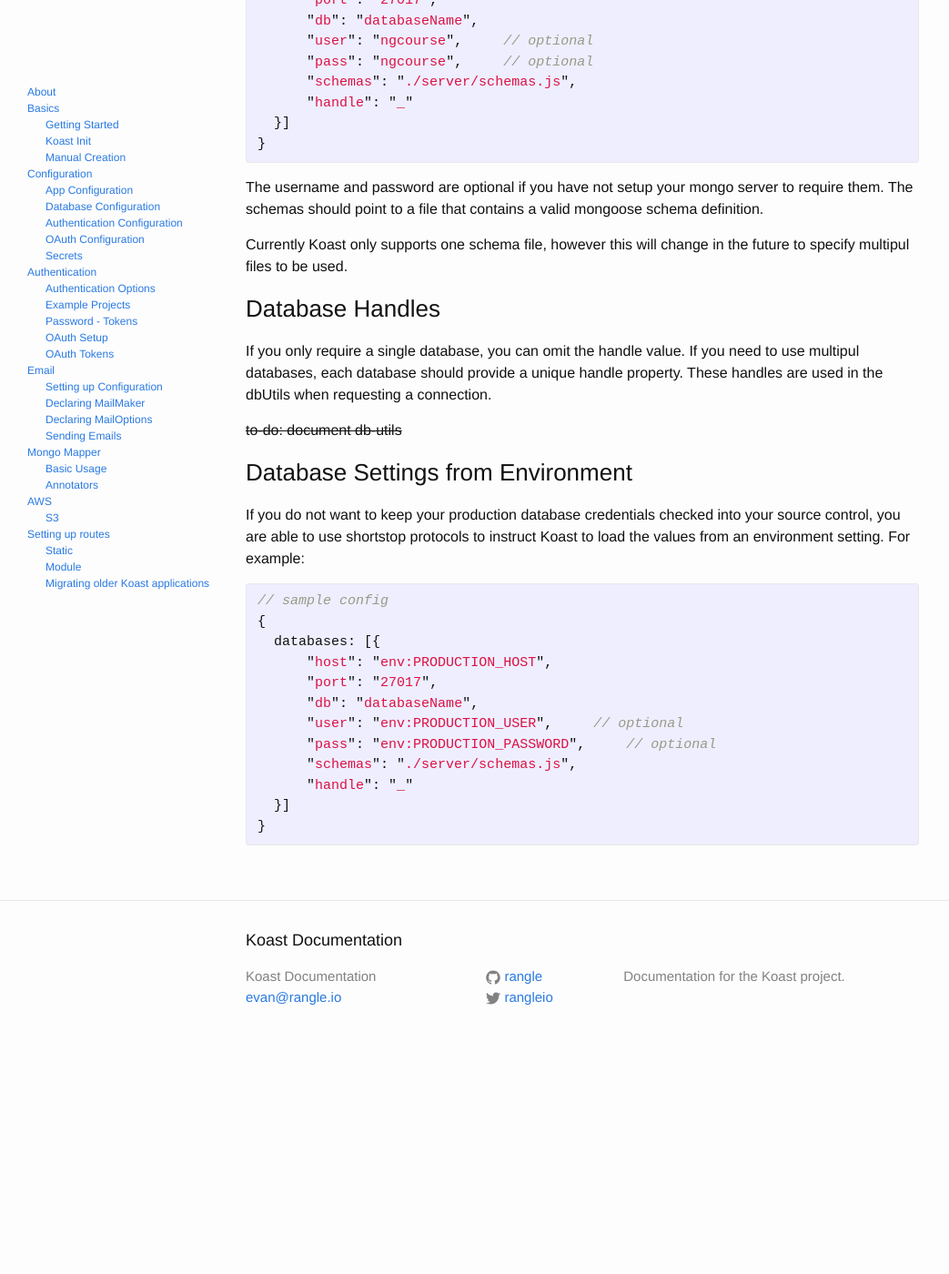
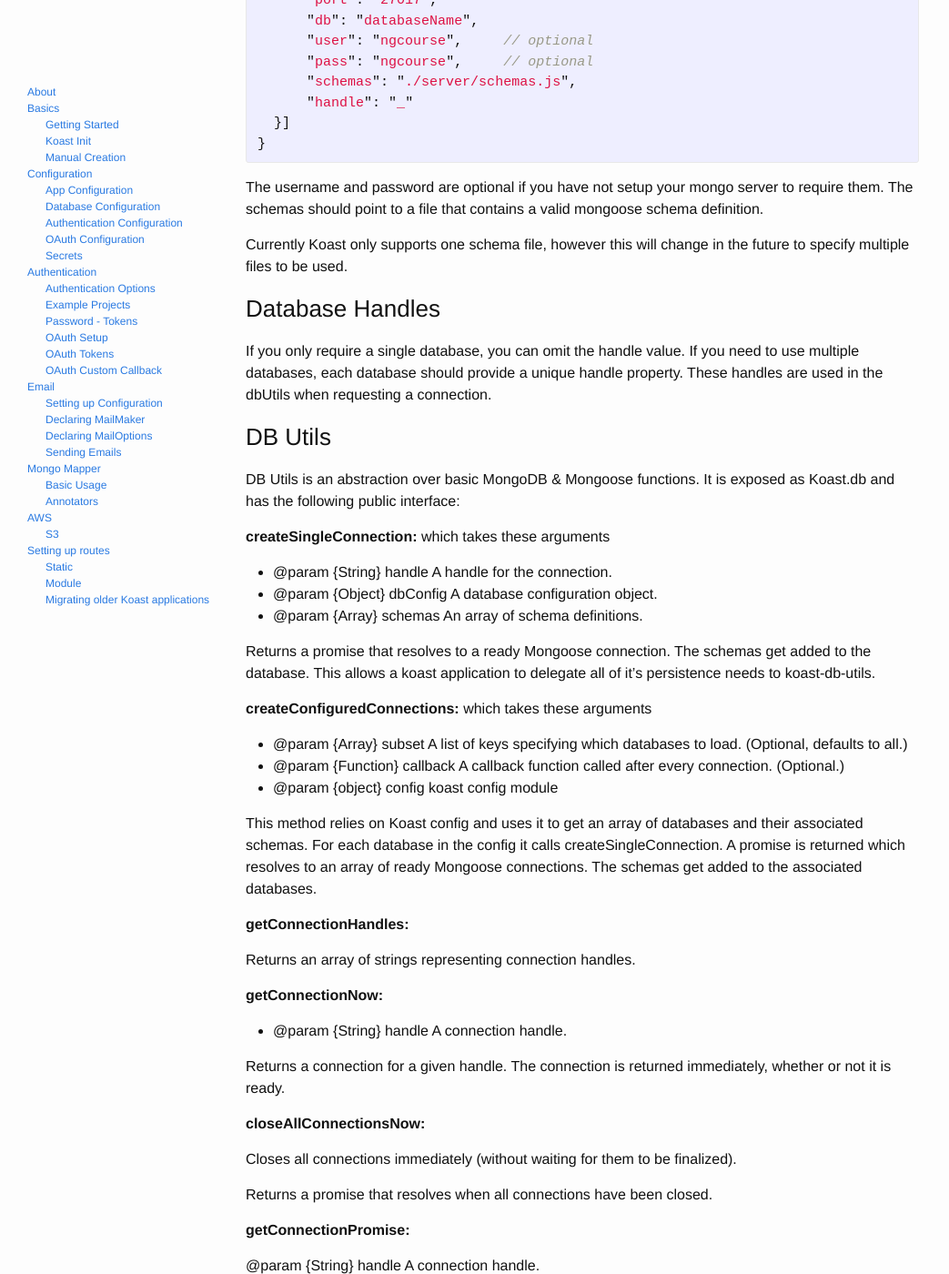
Before and after one commit to rangle/koast-documentation, a Jekyll site: the page built from documentation/configuration/database-configuration.md, in a window 1280 px wide and 1400 px high, scrolled down 336 px. Shown: the whole window at 91% size, without its empty margins (0-1043 px from the left). Built offline with Jekyll 4.4.1, drawn with Linux system fonts in a browser that asks for light colours; before the commit the page ends 1503 px from its top, so only the background shows below that; some of the changed text lies outside the part shown.

Commit message:
added info to readMe regarding jekyll, adding section on auth callback and cherry picked a few other sections that were missing

```diff
--- a/documentation/configuration/database-configuration.md
+++ b/documentation/configuration/database-configuration.md
@@ -32,14 +32,57 @@ The Koast database configuration expects an array of database definitions. Curre
 The username and password are optional if you have not setup your mongo server to require them.
 The schemas should point to a file that contains a valid mongoose schema definition.
 
-Currently Koast only supports one schema file, however this will change in the future to specify multipul files to be used.
+Currently Koast only supports one schema file, however this will change in the future to specify multiple files to be used.
 
 ### Database Handles ###
 
-If you only require a single database, you can omit the handle value. If you need to use multipul databases, each database should provide a unique handle property.
+If you only require a single database, you can omit the handle value. If you need to use multiple databases, each database should provide a unique handle property.
 These handles are used in the dbUtils when requesting a connection.
 
-~~to-do: document db-utils~~
+### DB Utils ###
+
+DB Utils is an abstraction over basic MongoDB & Mongoose functions.  It is exposed as Koast.db and has the following public interface:
+
+<b>createSingleConnection:</b> which takes these arguments
+
+* @param  {String}   handle       A handle for the connection.
+* @param  {Object}   dbConfig     A database configuration object.
+* @param  {Array}    schemas      An array of schema definitions.
+
+Returns a promise that resolves to a ready Mongoose connection.  The schemas get added to the database.  This allows a koast application to delegate all of it's persistence needs to koast-db-utils.
+
+<b>createConfiguredConnections:</b> which takes these arguments
+
+* @param  {Array}    subset       A list of keys specifying which databases to load.                                                                                  (Optional, defaults to all.)
+* @param  {Function} callback     A callback function called after every connection. (Optional.)
+* @param  {object}   config       koast config module
+
+This method relies on Koast config and uses it to get an array of databases and their associated schemas.  For each database in the config it calls createSingleConnection.
+A promise is returned which resolves to an array of ready Mongoose connections.  The schemas get added to the associated databases.
+
+<b>getConnectionHandles:</b>
+
+Returns an array of strings representing connection handles.
+
+<b>getConnectionNow:</b>
+
+* @param  {String} handle         A connection handle.
+
+Returns a connection for a given handle. The connection is returned immediately, whether or not it is ready.
+
+<b>closeAllConnectionsNow:</b>
+
+Closes all connections immediately (without waiting for them to be finalized).
+
+Returns a promise that resolves when all connections have been closed.
+
+<b>getConnectionPromise:</b>
+
+@param  {String} handle         A connection handle.
+
+Returns a promise for a connection identified by a handle. The promise will resolve to a connection when the connection is ready.
+
+<b>reset:</b>  This wipes out all state clearing away all connections and connectionPromises.
 
 ### Database Settings from Environment ###
 
```
Also changed, not shown: about.md (+5 -1 lines), documentation/authentication/authentication.md (+32 -0 lines), documentation/configuration/secret-configuration.md (+18 -1 lines), README.md.
